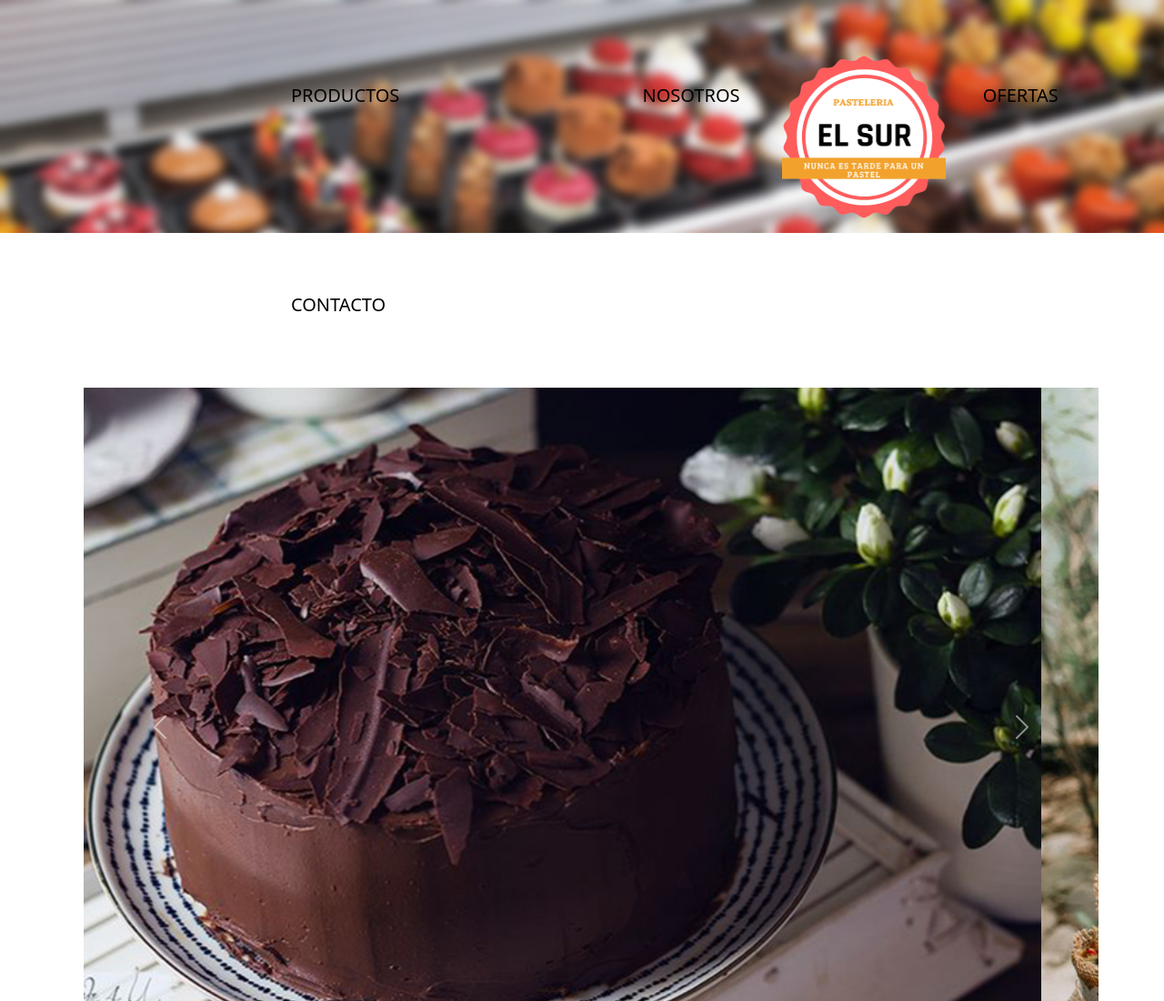
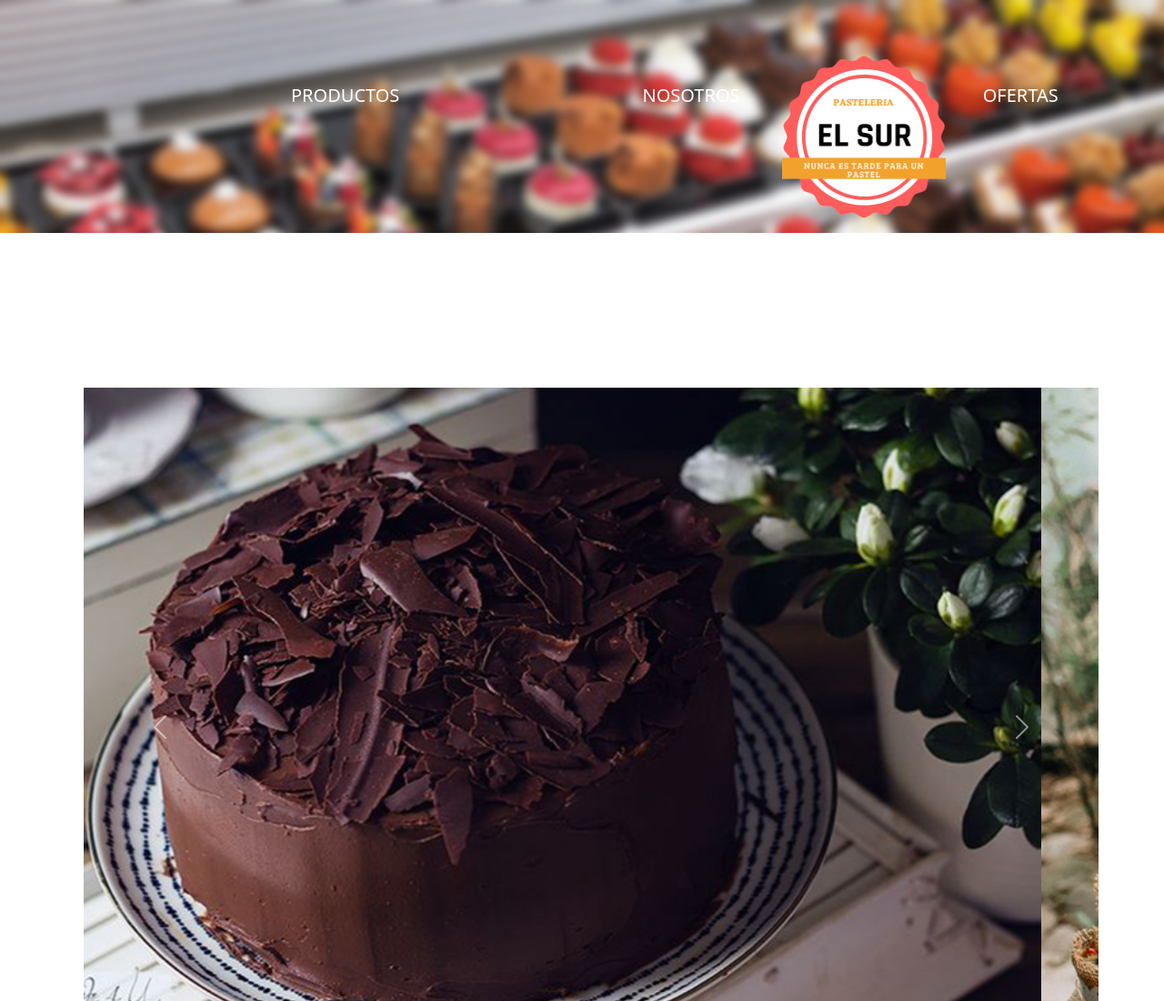
Before and after one commit to leonelhinojosa/mi-repositorio, a website: page secciones/ofertas.html in a window 1280 px wide. Shown: the top 1100 px of the page at 91% size. Drawn offline with nearby package versions, Linux system fonts and the light colour scheme.

Commit message:
ultimos cambios

```diff
--- a/secciones/ofertas.html
+++ b/secciones/ofertas.html
@@ -11,6 +11,7 @@
   <link href="https://cdn.jsdelivr.net/npm/bootstrap@5.1.3/dist/css/bootstrap.min.css" rel="stylesheet"
     integrity="sha384-1BmE4kWBq78iYhFldvKuhfTAU6auU8tT94WrHftjDbrCEXSU1oBoqyl2QvZ6jIW3" crossorigin="anonymous">
   <title>Ofertas</title>
+  <link rel="icon" type="image/x-icon" href="../imagenes/logo.ico">
 </head>
 
 <body>
@@ -23,10 +24,10 @@
 
       <ul class="secciones">
 
-        <li><a class=" text-black" aria-current="page" href="productos.html">PRODUCTOS</a></li>
-        <li><a class=" text-black" href="nosotros.html">NOSOTROS</a></li>
-        <li><a class=" text-black" href="ofertas.html">OFERTAS</a></li>
-        <li><a class=" text-black" href="contactanos.html">CONTACTO</a></li>
+        <li><a class=" text-white" aria-current="page" href="productos.html">PRODUCTOS</a></li>
+        <li><a class=" text-white" href="nosotros.html">NOSOTROS</a></li>
+        <li><a class=" text-white" href="ofertas.html">OFERTAS</a></li>
+        <li><a class=" text-white" href="contactanos.html">CONTACTO</a></li>
 
       </ul>
 
```
Also changed, not shown: SASS/style.scss (+0 -7 lines), index.html (+2 -1 lines), secciones/contactanos.html (+5 -4 lines), secciones/nosotros.html (+5 -4 lines), secciones/productos.html (+5 -4 lines), estilos/estilos.css, imagenes/logo.ico (added).
